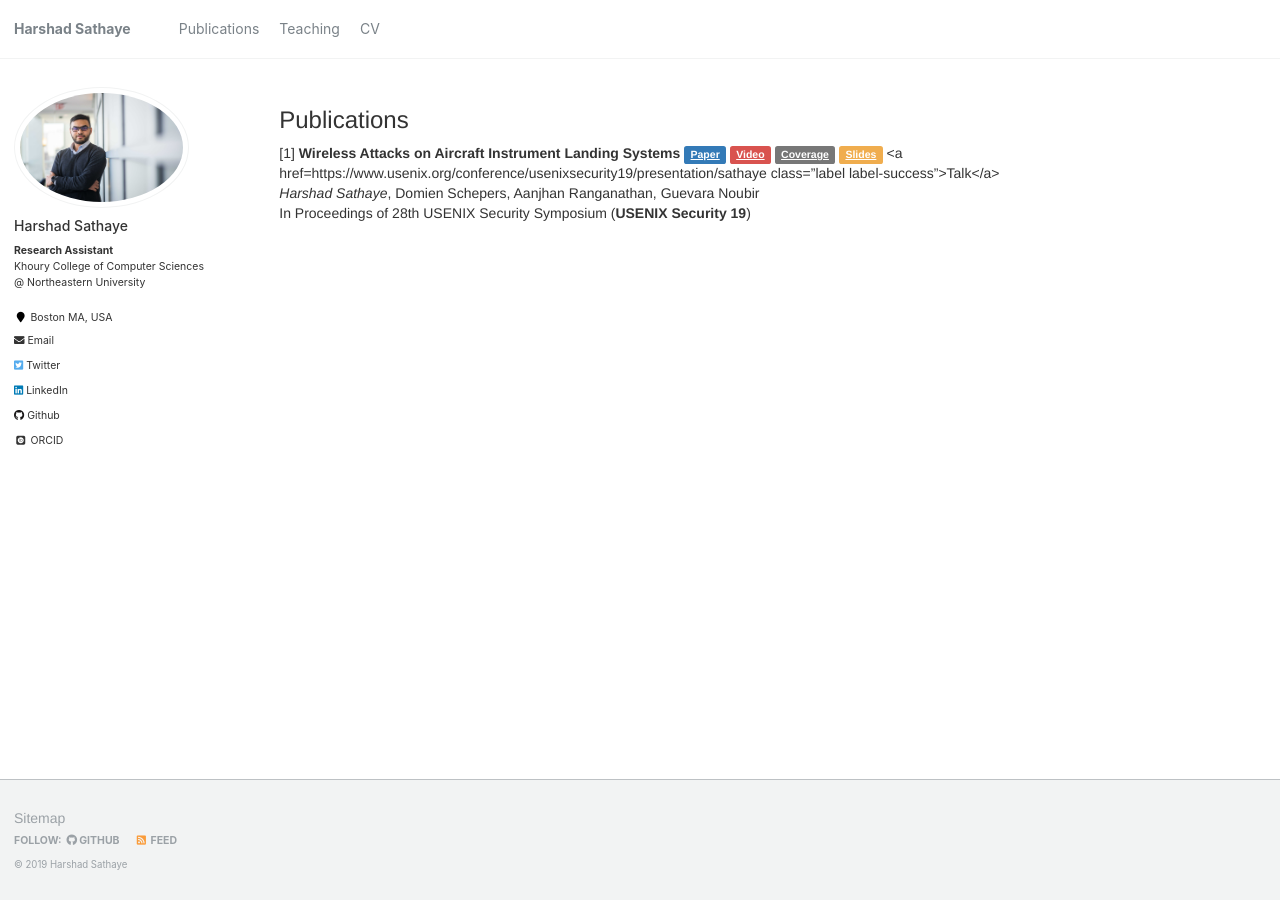
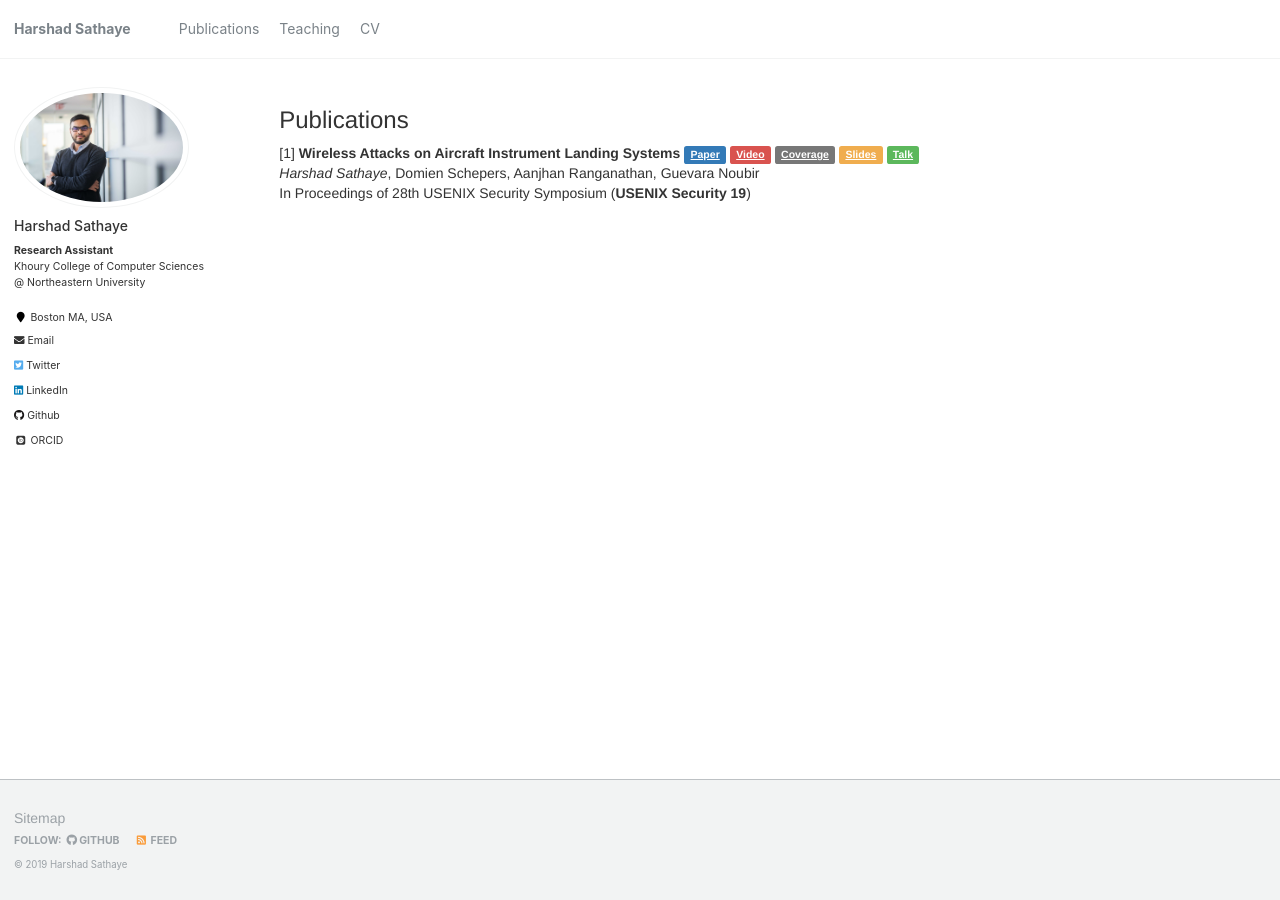
Before and after one commit to harshadms/harshadms.github.io, a Jekyll site: the page built from _pages/publications.md, in a window 1280 px wide. Built offline with Jekyll 4.4.1, drawn with Linux system fonts in a browser that asks for light colours; some web fonts are replaced.

Commit message:
Updated talk

```diff
--- a/_pages/publications.md
+++ b/_pages/publications.md
@@ -6,6 +6,6 @@ author_profile: true
 ---
 ### Publications
 
-[1] **Wireless Attacks on Aircraft Instrument Landing Systems** <a href="/files/ils_usenix.pdf" class="label label-primary">Paper</a> <a href="https://www.youtube.com/watch?v=Wp4CpyxYJq4" class="label label-danger">Video</a> <a href="/files/ils_coverage.md" class="label label-default">Coverage</a> <a href="/files/ils_usenix-2019-slides.pdf" class="label label-warning">Slides</a> <a href=https://www.usenix.org/conference/usenixsecurity19/presentation/sathaye class="label label-success">Talk</a>
+[1] **Wireless Attacks on Aircraft Instrument Landing Systems** <a href="/files/ils_usenix.pdf" class="label label-primary">Paper</a> <a href="https://www.youtube.com/watch?v=Wp4CpyxYJq4" class="label label-danger">Video</a> <a href="/files/ils_coverage.md" class="label label-default">Coverage</a> <a href="/files/ils_usenix-2019-slides.pdf" class="label label-warning">Slides</a> <a href="https://www.usenix.org/conference/usenixsecurity19/presentation/sathaye" class="label label-success">Talk</a>
 <br>*Harshad Sathaye*, Domien Schepers, Aanjhan Ranganathan, Guevara Noubir
 <br>In Proceedings of 28th USENIX Security Symposium (**USENIX Security 19**)
```
